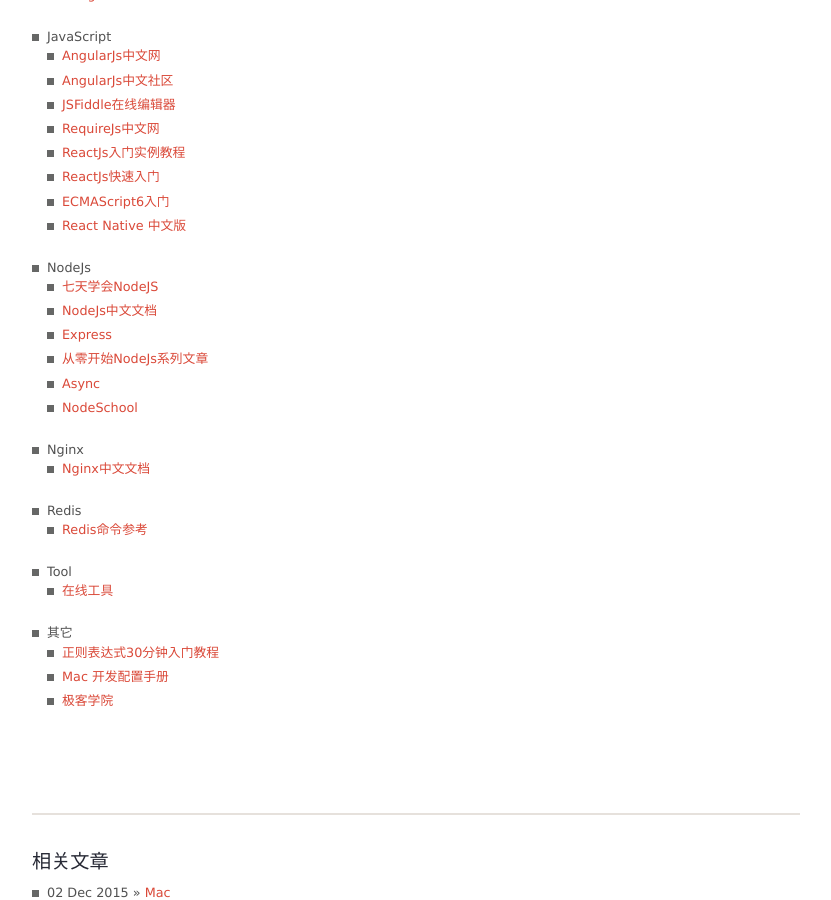
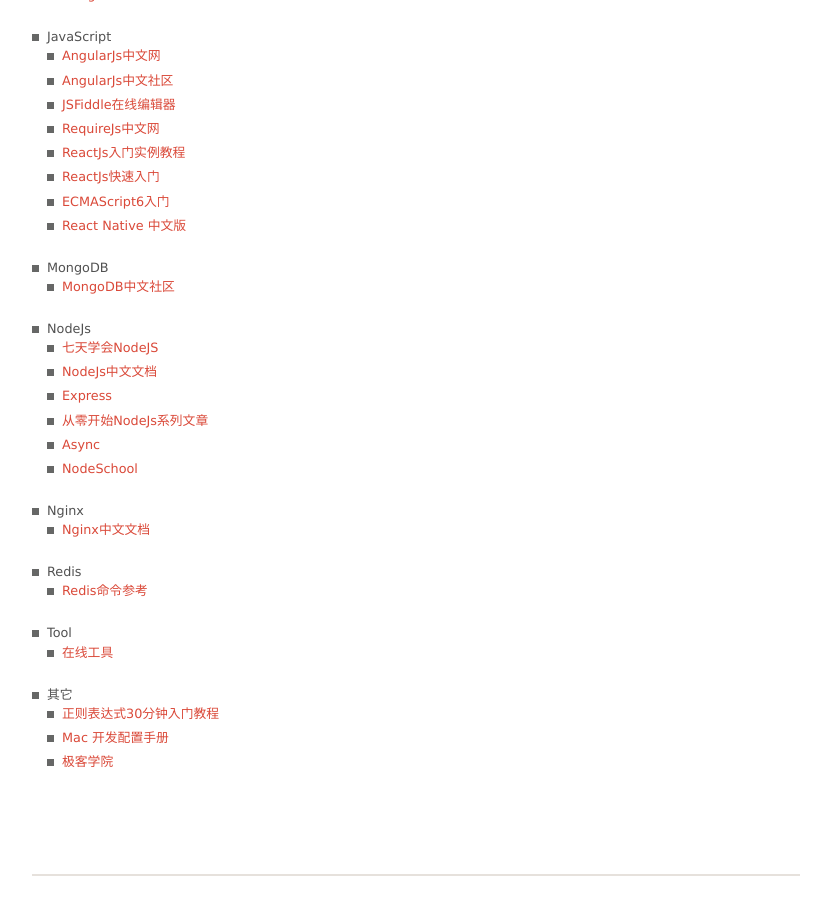
Before and after one commit to junhc/junhc.github.io, a Jekyll site: the page built from _posts/2015-08-18-bookmark.md, in a window 1280 px wide and 900 px high, scrolled down 367 px. Shown: the whole window, without its empty margins (224-1055 px from the left). Built offline with Jekyll 4.4.1, drawn with Linux system fonts in a browser that asks for light colours; Markdown is read by kramdown in place of the engine named in the settings; comment, search, counter and statistics services are not loaded.

Commit message:
Update 2015-08-18-bookmark.md

```diff
--- a/_posts/2015-08-18-bookmark.md
+++ b/_posts/2015-08-18-bookmark.md
@@ -19,6 +19,8 @@
   * [ReactJs快速入门](http://reactjs.cn/react/docs/getting-started.html)
   * [ECMAScript6入门](http://es6.ruanyifeng.com/#docs/intro)
   * [React Native 中文版](http://wiki.jikexueyuan.com/project/react-native/)
+* MongoDB
+  * [MongoDB中文社区](http://www.mongoing.com/)
 * NodeJs
   * [七天学会NodeJS](http://nqdeng.github.io/7-days-nodejs/)
   * [NodeJs中文文档](http://nodeapi.ucdok.com/)
```
